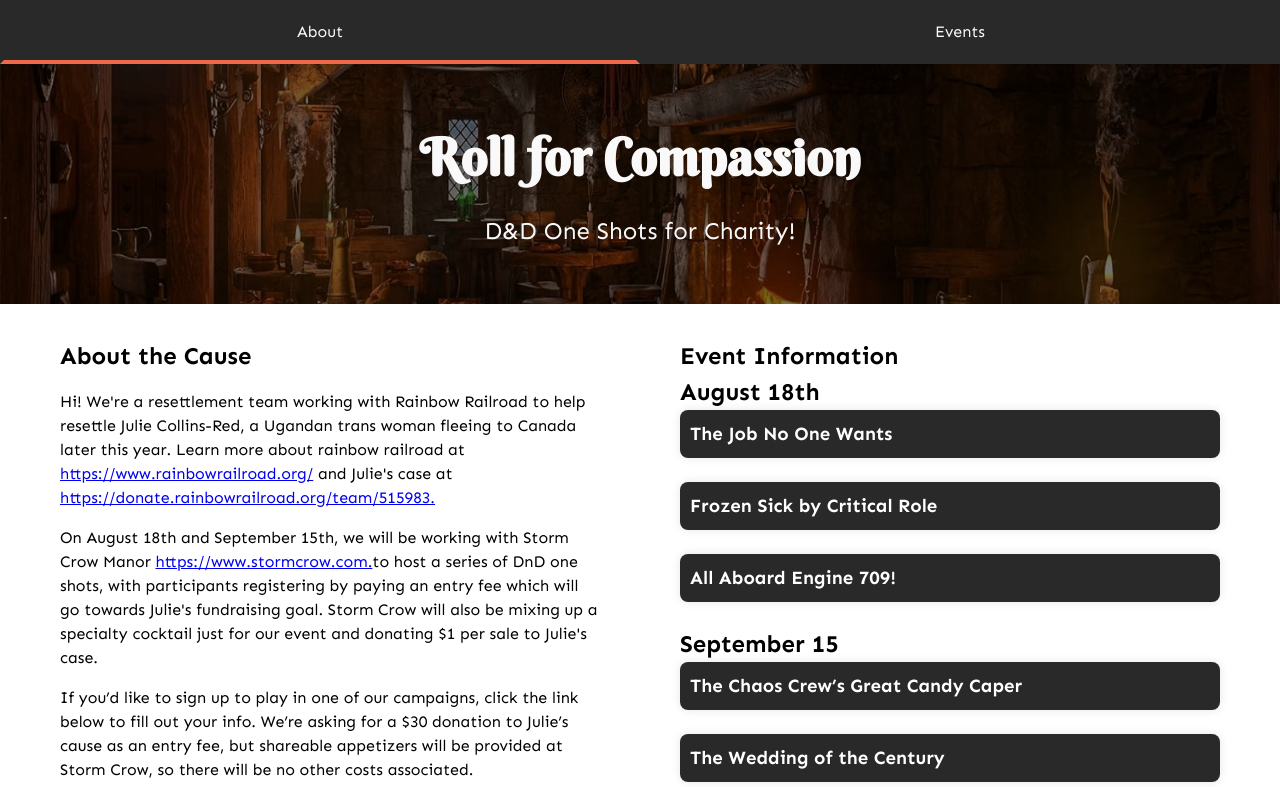
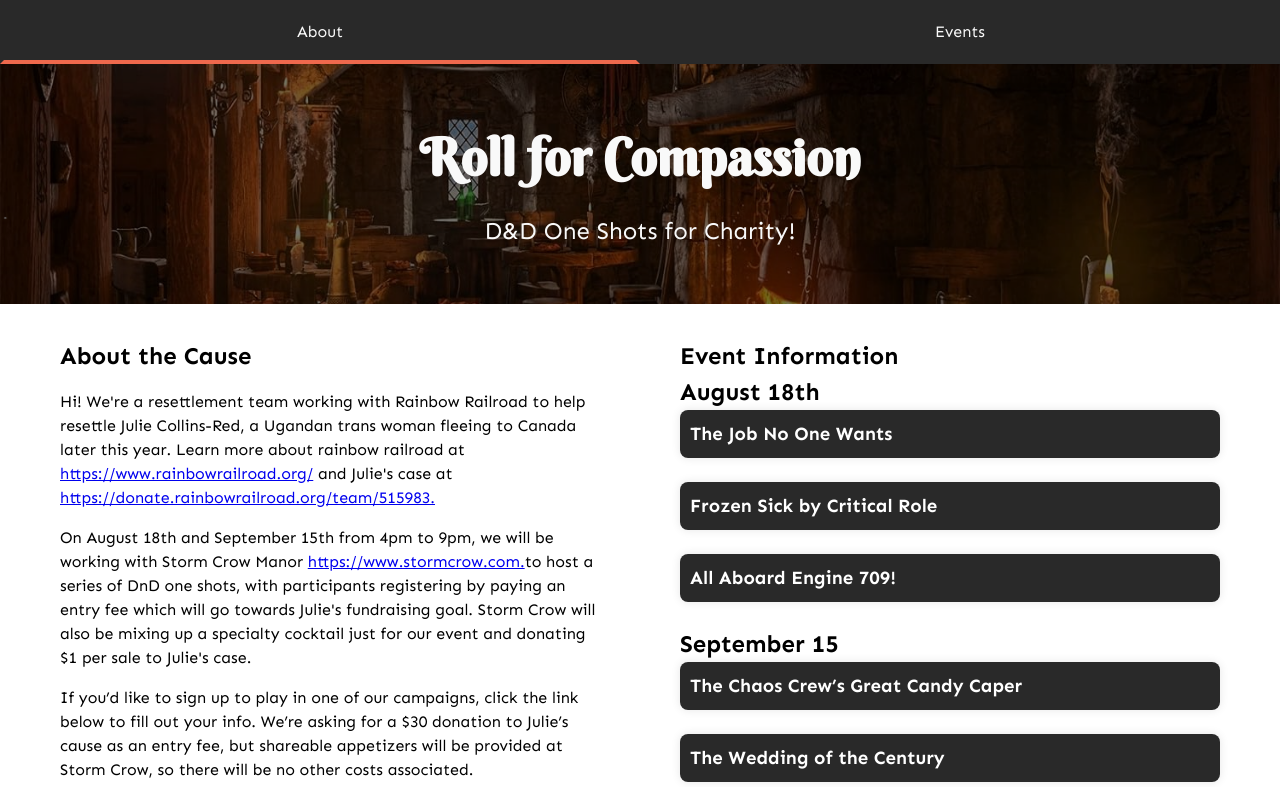
Before and after one commit to JunNealy/rainbow-railroad-event, a React (Vite) app: page / in a window 1280 px wide. Shown: the top 787 px of the page. Built offline with nearby package versions, Linux system fonts and the light colour scheme; a web font is replaced by a local one.

Commit message:
updated about info with times

```diff
--- a/src/components/About/About.jsx
+++ b/src/components/About/About.jsx
@@ -1,4 +1,5 @@
 import CallToAction from '../CTA/CallToAction';
+
 import './About.scss';
 
 const About = () => {
@@ -18,8 +19,9 @@ const About = () => {
         </a>
       </p>
       <p className="about__paragraph">
-        On August 18th and September 15th, we will be working with Storm Crow
-        Manor <a href="https://www.stormcrow.com">https://www.stormcrow.com.</a>
+        On August 18th and September 15th from 4pm to 9pm, we will be working
+        with Storm Crow Manor{' '}
+        <a href="https://www.stormcrow.com">https://www.stormcrow.com.</a>
         to host a series of DnD one shots, with participants registering by
         paying an entry fee which will go towards Julie's fundraising goal.
         Storm Crow will also be mixing up a specialty cocktail just for our
```
